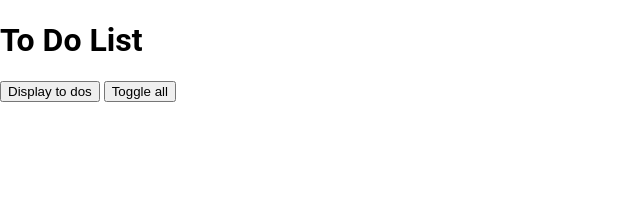
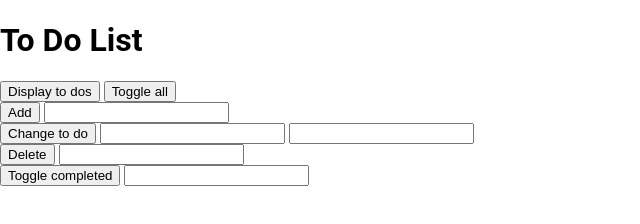
Before and after one commit to kristietamato/web-app-to-do-list, a plain HTML site: page index.html in a window 1280 px wide. Shown: the whole page, without its empty margins (0-640 px from the left). Drawn offline with Linux system fonts and the light colour scheme.

Commit message:
add the rest of the inputs and their handlers

```diff
--- a/index.html
+++ b/index.html
@@ -41,9 +41,31 @@
   <body>
     <!-- Add your site or app content here -->
     <h1>To Do List</h1>
+    <div>
+      <button id="display-to-dos-btn" onclick="handlers.displayToDos()">Display to dos</button>
+      <button id="toggle-all-btn" onclick="handlers.toggleAll()">Toggle all</button>
+    </div>
+    <div>
+      <button id="add-to-do-btn" onclick="handlers.addToDo()">Add</button>
+      <input id="add-to-do-input" type="text"></input>
+    </div>
 
-    <button id="display-to-dos-btn" onclick="handlers.displayToDos()">Display to dos</button>
-    <button id="toggle-all-btn" onclick="handlers.toggleAll()">Toggle all</button>
+    <div>
+      <button onclick="handlers.changeToDo()">Change to do</button>
+      <input id="change-to-do-position-input" type="number"></input>
+      <input id="change-to-do-input" type="text"></input>
+    </div>
+
+    <div>
+      <button onclick="handlers.deleteToDo()">Delete</button>
+      <input id="delete-to-do-position-input" type="number"</input>
+    </div>
+
+    <div>
+      <button onclick="handlers.toggleCompleted()">Toggle completed</button>
+      <input id="toggle-completed-position-input" type="number"</input>
+    </div>
+
     <!-- build:js scripts/main.min.js -->
     <script src="scripts/main.js"></script>
     <!-- endbuild -->
--- a/scripts/to-dos.js
+++ b/scripts/to-dos.js
@@ -65,6 +65,28 @@ var handlers = {
   displayToDos: function() {
     toDoList.displayToDos();
   },
+  addToDo: function() {
+    var addToDoInput = document.getElementById("add-to-do-input");
+    toDoList.addToDo(addToDoInput.value);
+    addToDoInput.value = "";
+  },
+  changeToDo: function() {
+    var changeToDoPositionInput = document.getElementById("change-to-do-position-input");
+    var changeToDoInput = document.getElementById("change-to-do-input");
+    toDoList.changeToDo(changeToDoPositionInput.valueAsNumber, changeToDoInput.value);
+    changeToDoPositionInput.value = "";
+    changeToDoInput.value = "";
+  },
+  deleteToDo: function() {
+    var deleteToDoPositionInput = document.getElementById("delete-to-do-position-input");
+    toDoList.deleteToDo(deleteToDoPositionInput.valueAsNumber);
+    deleteToDoPositionInput.value = "";
+  },
+  toggleCompleted: function() {
+    var toggleCompletedPositionInput = document.getElementById("toggle-completed-position-input");
+    toDoList.toggleCompleted(toggleCompletedPositionInput.valueAsNumber);
+    toggleCompletedPositionInput.value = "";
+  },
   toggleAll: function() {
     toDoList.toggleAll();
   }
```
